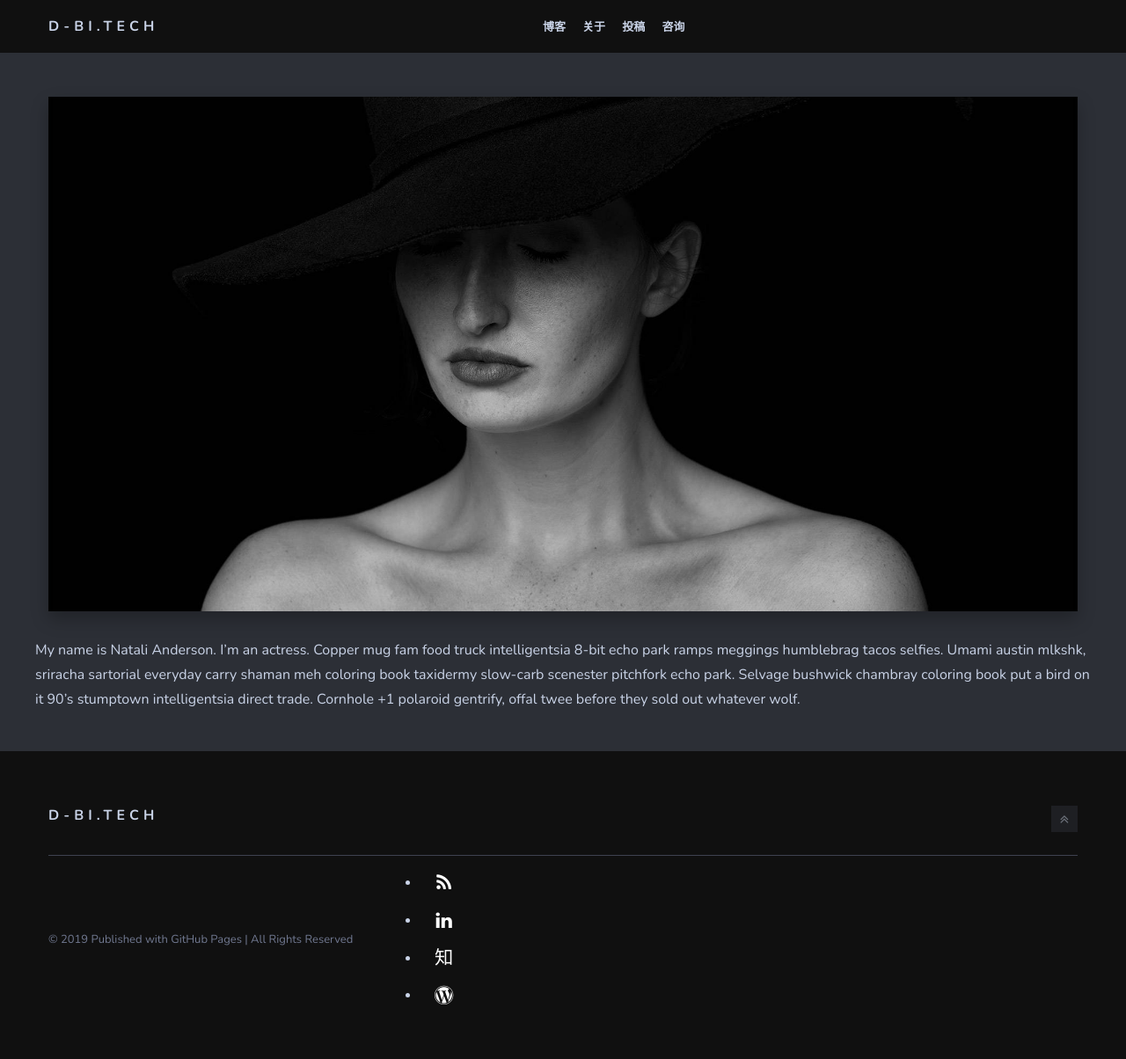
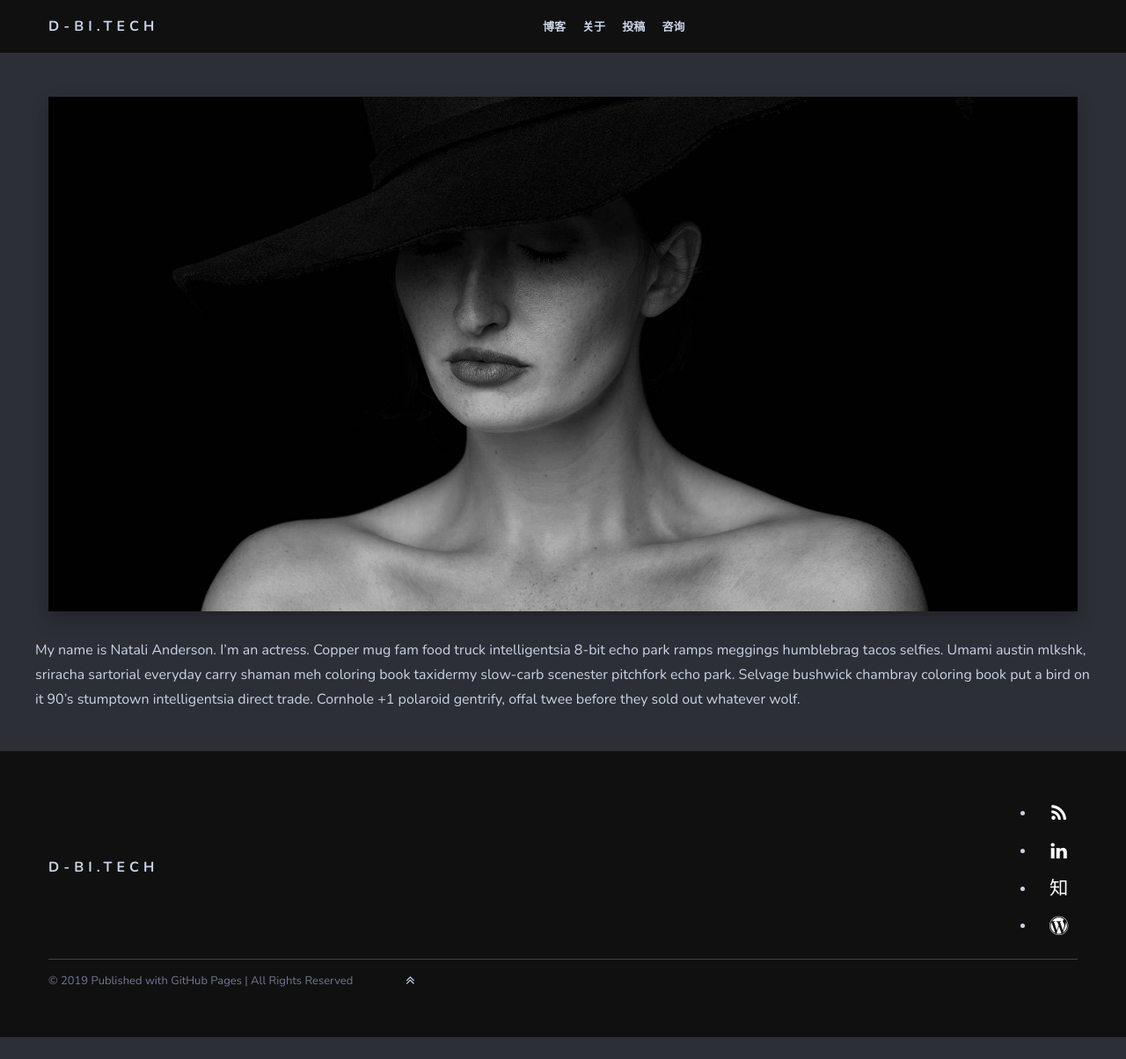
Before and after one commit to D-BI-TECH/D-BI-TECH.github.io, a Jekyll site: the page built from _pages/contribute.md, in a window 1280 px wide. Shown: the whole page at 88% size. Built offline with Jekyll 4.4.1, drawn with Linux system fonts in a browser that asks for light colours; nearby versions of some CDN libraries; after the commit the page ends 1179 px from its top, so only the background shows below that.

Commit message:
Update footer.html

```diff
--- a/_includes/footer.html
+++ b/_includes/footer.html
@@ -6,13 +6,6 @@
           <h2 class="logo-title">
             <a href="{{site.baseurl}}/" class="logo-text">D-BI.TECH</a>
           </h2>
-          <div class="top"><i class="fa fa-angle-double-up"></i></div>
-        </div>
-        <div class="footer-bottom">
-          <div class="copyright">
-            <p>&copy; {{site.time | date: '%Y'}} Published with<a href="https://pages.github.com/"> GitHub Pages </a>
-			| All Rights Reserved </p>
-          </div>
 	  <div class="feed">
 		{% if site.RSS %}
                     <li>
@@ -51,6 +44,13 @@
                     </li>
                {% endif %}
 	  </div>
+       </div>
+          <div class="footer-bottom">
+            <div class="copyright">
+              <p>&copy; {{site.time | date: '%Y'}} Published with<a href="https://pages.github.com/"> GitHub Pages </a>
+			| All Rights Reserved </p>
+            </div>
+	  <div class="top"><i class="fa fa-angle-double-up"></i></div>
         </div>
       </div>
     </div>
```
